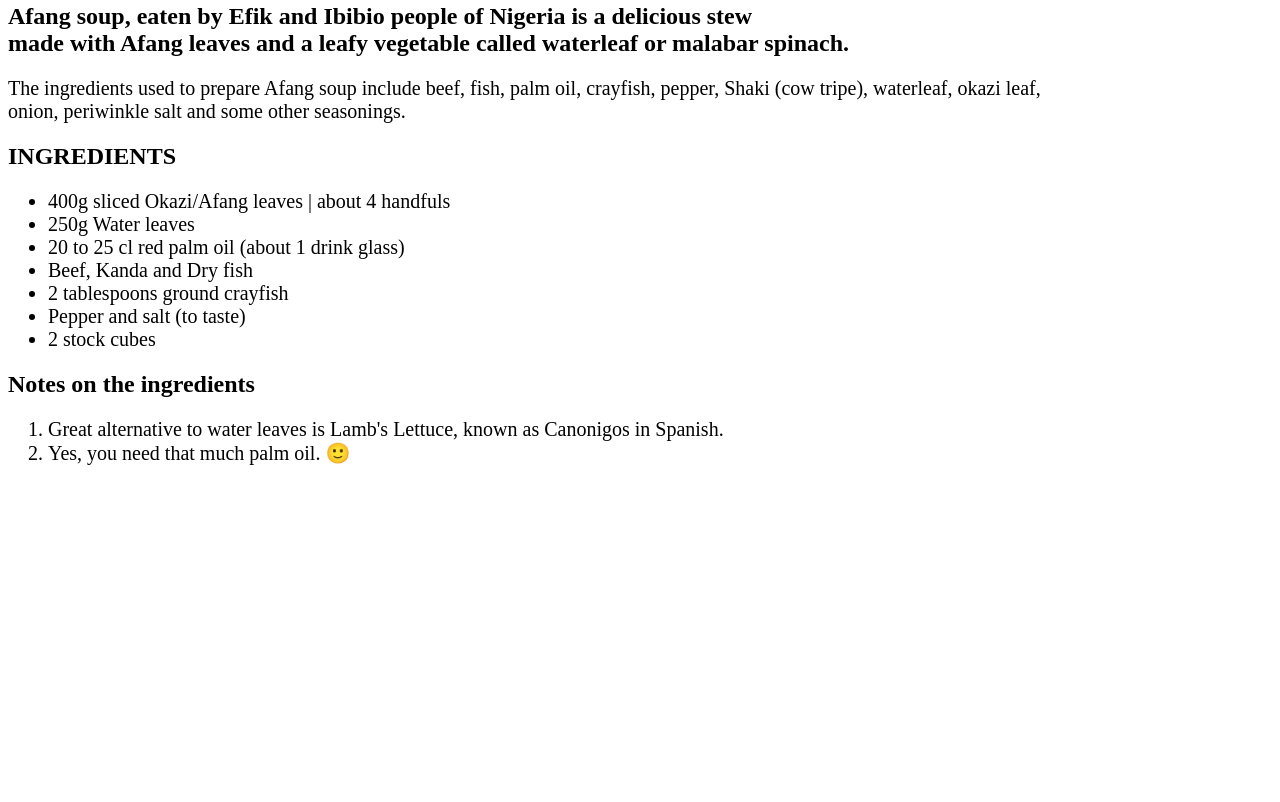
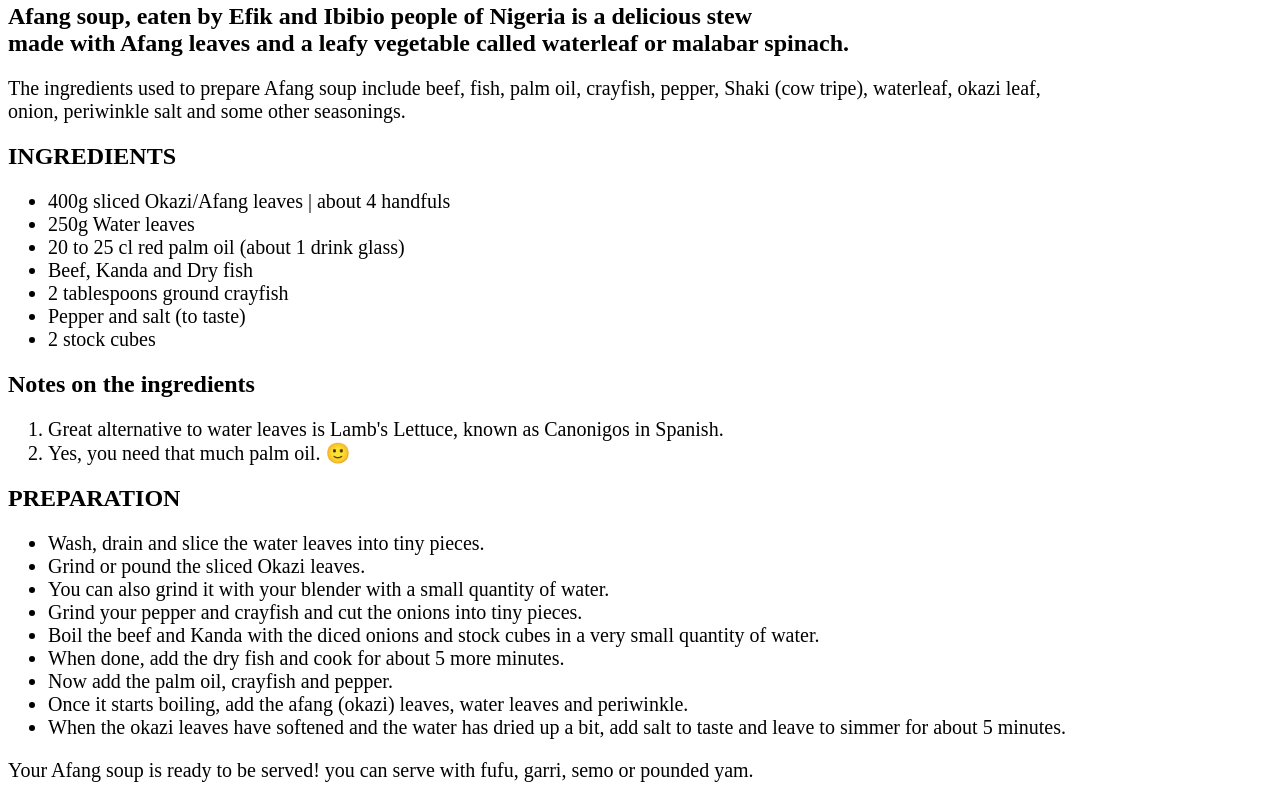
Before and after one commit to Destycoco/repo, a plain HTML site: page odin-recipes/afang.html in a window 1280 px wide. Shown: the part 385-1187 px from the top of the page. Before the commit the page ends 866 px from the top, so only its background shows below. Drawn offline with Linux system fonts and the light colour scheme.

Commit message:
include the preparation process for the Afang soup to the previous changes, and at this time the Afang and the egusi page are completely set up.

```diff
--- a/odin-recipes/afang.html
+++ b/odin-recipes/afang.html
@@ -36,6 +36,19 @@
         <li>Great alternative to water leaves is Lamb's Lettuce, known as Canonigos in Spanish.</li>
         <li>Yes, you need that much palm oil. 🙂</li>
     </ol>
+    <h2>PREPARATION</h2>
+    <ul>
+        <li>Wash, drain and slice the water leaves into tiny pieces.</li>
+        <li>Grind or pound the sliced Okazi leaves.</li>
+        <li>You can also grind it with your blender with a small quantity of water.</li>
+        <li>Grind your pepper and crayfish and cut the onions into tiny pieces.</li>
+        <li>Boil the beef and Kanda with the diced onions and stock cubes in a very small quantity of water. </li>
+        <li>When done, add the dry fish and cook for about 5 more minutes.</li>
+        <li>Now add the palm oil, crayfish and pepper. </li>
+        <li>Once it starts boiling, add the afang (okazi) leaves, water leaves and periwinkle.</li>
+        <li>When the okazi leaves have softened and the water has dried up a bit, add salt to taste and leave to simmer for about 5 minutes.</li>
+    </ul>
+    <p>Your Afang soup is ready to be served! you can serve with fufu, garri, semo or pounded yam.</p>
 
 </body>
 </html>
```
